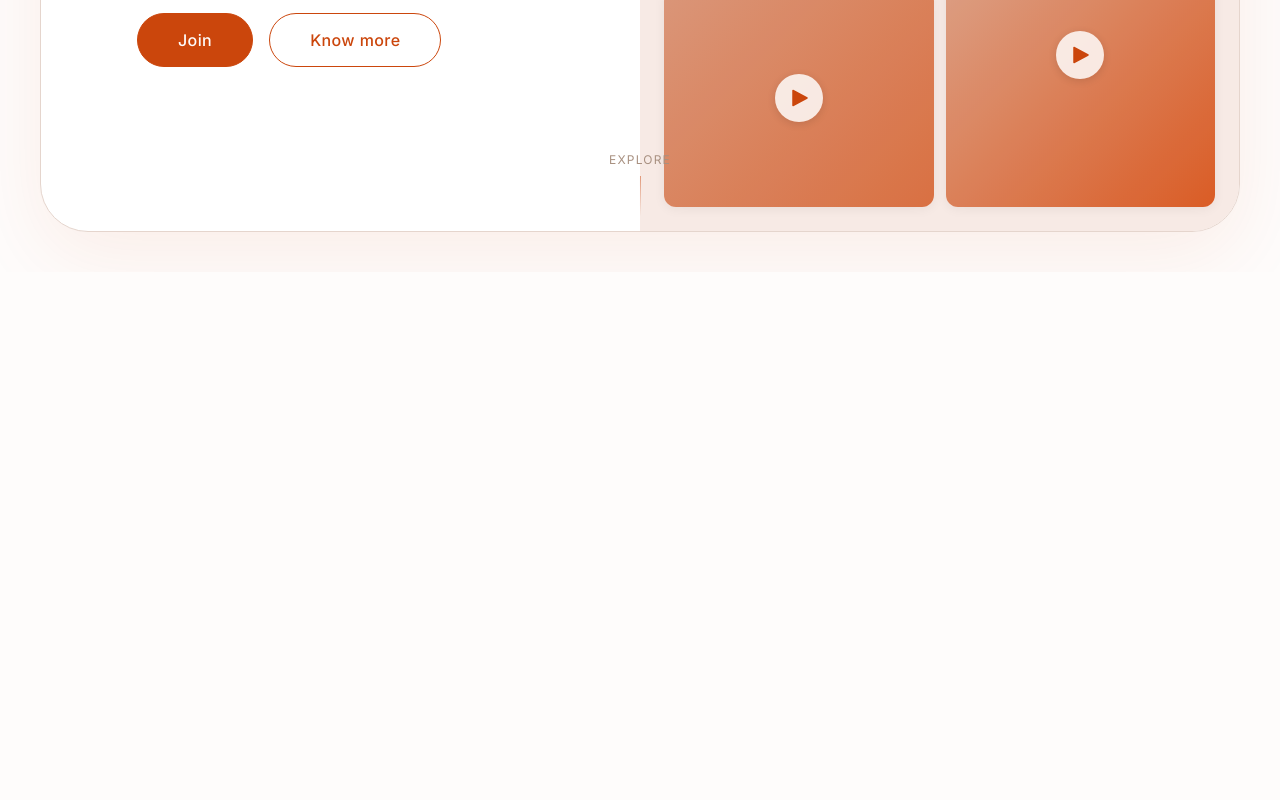
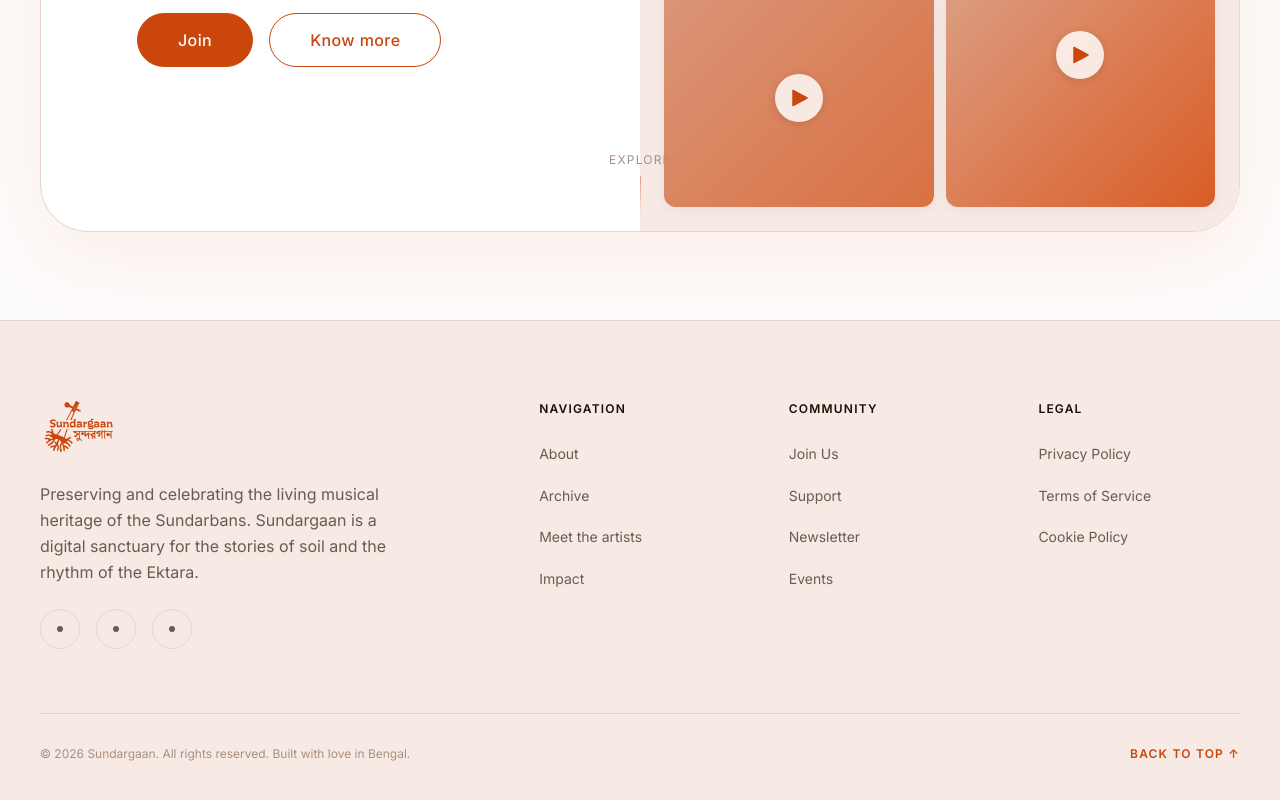
Before and after one commit to Studio-1947/sundargaan-webapp, a React (Vite) app: page / in a window 1280 px wide. Shown: the part 528-1328 px from the top of the page. Before the commit the page ends 800 px from the top, so only its background shows below. Built offline with nearby package versions, Linux system fonts and the light colour scheme; a web font is replaced by a local one.

Commit message:
feat: Add initial application structure with Navbar, Footer, and main App component.

```diff
--- a/src/App.tsx
+++ b/src/App.tsx
@@ -1,4 +1,5 @@
 import Navbar from './components/layout/Navbar'
+import Footer from './components/layout/Footer'
 import HomePage from './pages/HomePage'
 
 function App() {
@@ -6,6 +7,7 @@ function App() {
     <>
       <Navbar />
       <HomePage />
+      <Footer />
     </>
   )
 }
--- /dev/null
+++ b/src/components/layout/Footer.tsx
@@ -0,0 +1,103 @@
+import React from 'react'
+import Logo from '../ui/Logo'
+
+const Footer: React.FC = () => {
+  const currentYear = new Date().getFullYear()
+
+  const footerLinks = [
+    {
+      title: 'Navigation',
+      links: [
+        { label: 'About', href: '#about' },
+        { label: 'Archive', href: '#archive' },
+        { label: 'Meet the artists', href: '#artists' },
+        { label: 'Impact', href: '#impact' },
+      ],
+    },
+    {
+      title: 'Community',
+      links: [
+        { label: 'Join Us', href: '#join' },
+        { label: 'Support', href: '#support' },
+        { label: 'Newsletter', href: '#newsletter' },
+        { label: 'Events', href: '#events' },
+      ],
+    },
+    {
+      title: 'Legal',
+      links: [
+        { label: 'Privacy Policy', href: '#privacy' },
+        { label: 'Terms of Service', href: '#terms' },
+        { label: 'Cookie Policy', href: '#cookies' },
+      ],
+    },
+  ]
+
+  return (
+    <footer className="bg-[#F7EAE5] border-t border-[#e5d5cd] pt-20 pb-10 mt-12">
+      <div className="max-w-screen-xl mx-auto px-6 md:px-10">
+        <div className="grid grid-cols-1 md:grid-cols-2 lg:grid-cols-5 gap-12 mb-16">
+
+          {/* Brand Column */}
+          <div className="lg:col-span-2 space-y-6">
+            <Logo variant="color" height={56} />
+            <p className="font-body text-[#6b5b4f] max-w-sm leading-relaxed">
+              Preserving and celebrating the living musical heritage of the Sundarbans.
+              Sundargaan is a digital sanctuary for the stories of soil and the rhythm of the Ektara.
+            </p>
+            <div className="flex gap-4">
+              {['Instagram', 'Facebook', 'YouTube'].map((social) => (
+                <a
+                  key={social}
+                  href={`#${social.toLowerCase()}`}
+                  className="w-10 h-10 rounded-full border border-[#e5d5cd] flex items-center justify-center text-[#6b5b4f] hover:bg-[#CB460C] hover:text-white hover:border-[#CB460C] transition-all duration-300"
+                >
+                  <span className="sr-only">{social}</span>
+                  <div className="w-1.5 h-1.5 rounded-full bg-current" />
+                </a>
+              ))}
+            </div>
+          </div>
+
+          {/* Link Columns */}
+          {footerLinks.map((section) => (
+            <div key={section.title} className="space-y-6">
+              <h4 className="font-body font-semibold text-[#1a1005] uppercase tracking-widest text-xs">
+                {section.title}
+              </h4>
+              <ul className="space-y-4">
+                {section.links.map((link) => (
+                  <li key={link.label}>
+                    <a
+                      href={link.href}
+                      className="font-body text-[#6b5b4f] hover:text-[#CB460C] transition-colors duration-200 text-sm"
+                    >
+                      {link.label}
+                    </a>
+                  </li>
+                ))}
+              </ul>
+            </div>
+          ))}
+        </div>
+
+        {/* Bottom Bar */}
+        <div className="border-t border-[#e5d5cd] pt-8 flex flex-col md:flex-row justify-between items-center gap-6">
+          <p className="font-body text-xs text-[#a89080]">
+            © {currentYear} Sundargaan. All rights reserved. Built with love in Bengal.
+          </p>
+          <div className="flex gap-8">
+            <button
+              onClick={() => window.scrollTo({ top: 0, behavior: 'smooth' })}
+              className="font-body text-xs font-semibold uppercase tracking-widest text-[#CB460C] hover:opacity-70 transition-opacity"
+            >
+              Back to top ↑
+            </button>
+          </div>
+        </div>
+      </div>
+    </footer>
+  )
+}
+
+export default Footer
--- a/src/components/layout/Navbar.tsx
+++ b/src/components/layout/Navbar.tsx
@@ -33,7 +33,7 @@ const Navbar: React.FC = () => {
 
         {/* Logo */}
         <a href="/" className="flex-shrink-0 flex items-center" aria-label="Sundargaan Home">
-          <Logo variant="color" height={52} />
+          <Logo variant="color" height={64} />
         </a>
 
         {/* Nav Links */}
```
